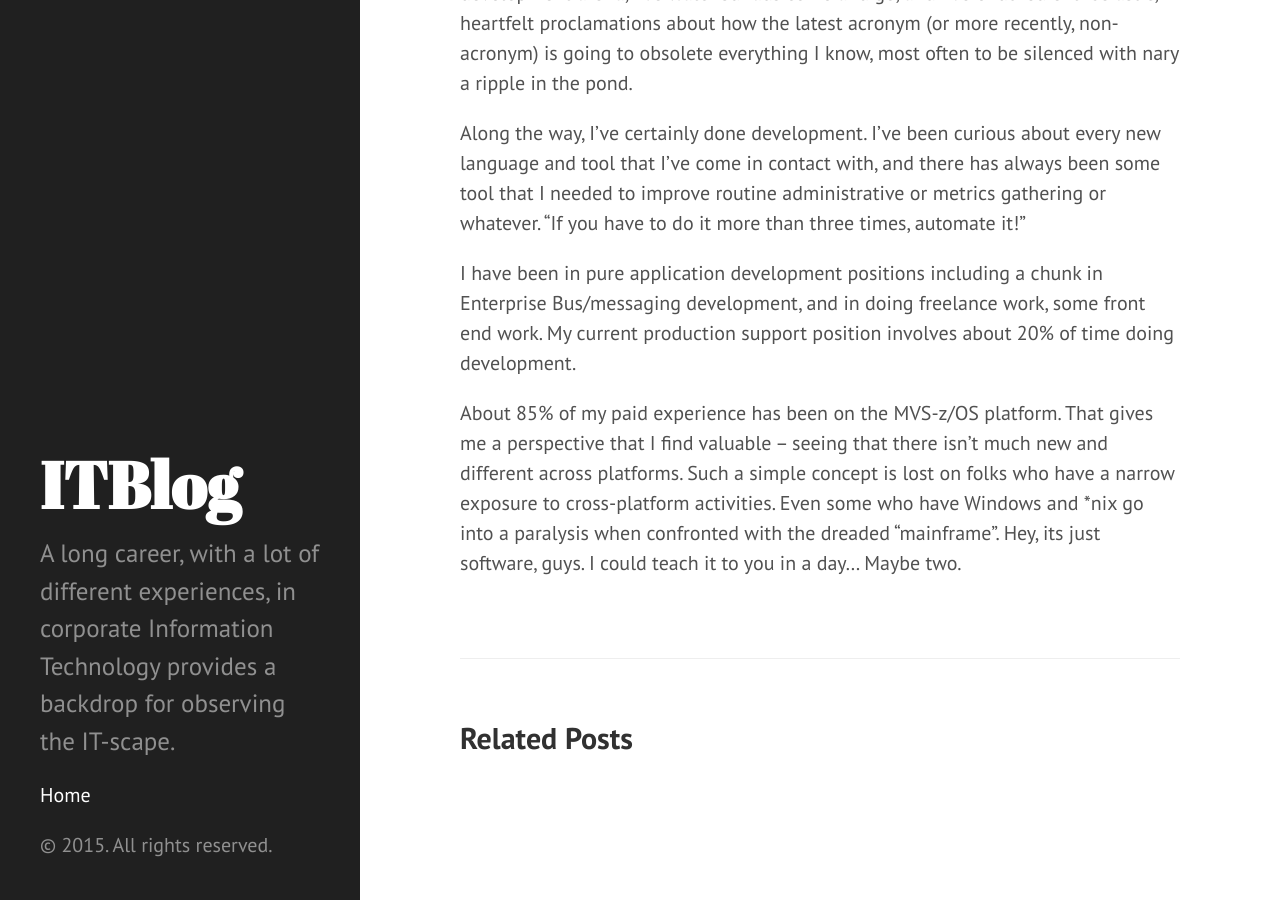
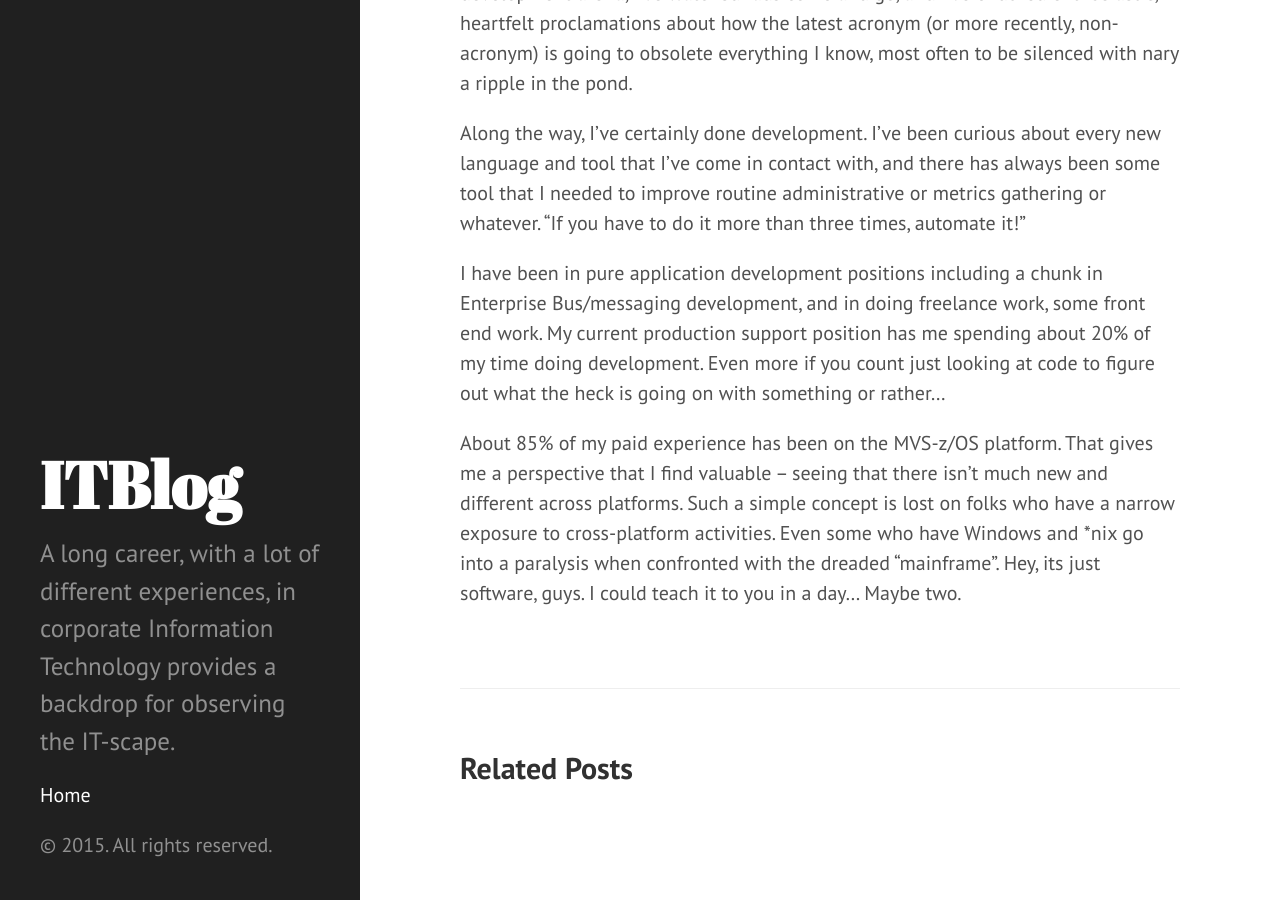
Before and after one commit to mmacdonaldsilvercity/mmacdonaldsilvercity.github.io, a Jekyll site: the page built from _posts/2015-11-19-biog-background.markdown, in a window 1280 px wide and 900 px high, scrolled down 482 px. Built offline with Jekyll 4.4.1, drawn with Linux system fonts in a browser that asks for light colours.

Commit message:
Update 2015-11-19-biog-background.markdown
Tweaking wording

```diff
--- a/_posts/2015-11-19-biog-background.markdown
+++ b/_posts/2015-11-19-biog-background.markdown
@@ -11,6 +11,6 @@
 
 Along the way, I've certainly done development. I've been curious about every new language and tool that I've come in contact with, and there has always been some tool that I needed to improve routine administrative or metrics gathering or whatever.  "If you have to do it more than three times, automate it!"
 
-I have been in pure application development positions including a chunk in Enterprise Bus/messaging development, and in doing freelance work, some front end work.  My current production support position involves about 20% of time doing development.
+I have been in pure application development positions including a chunk in Enterprise Bus/messaging development, and in doing freelance work, some front end work.  My current production support position has me spending about 20% of my time doing development.  Even more if you count just looking at code to figure out what the heck is going on with something or rather...
 
 About 85% of my paid experience has been on the MVS-z/OS platform.  That gives me a perspective that I find valuable -- seeing that there isn't much new and different across platforms.  Such a simple concept is lost on folks who have a narrow exposure to cross-platform activities.  Even some who have Windows and *nix go into a paralysis when confronted with the dreaded "mainframe".  Hey, its just software, guys.  I could teach it to you in a day... Maybe two.
```
